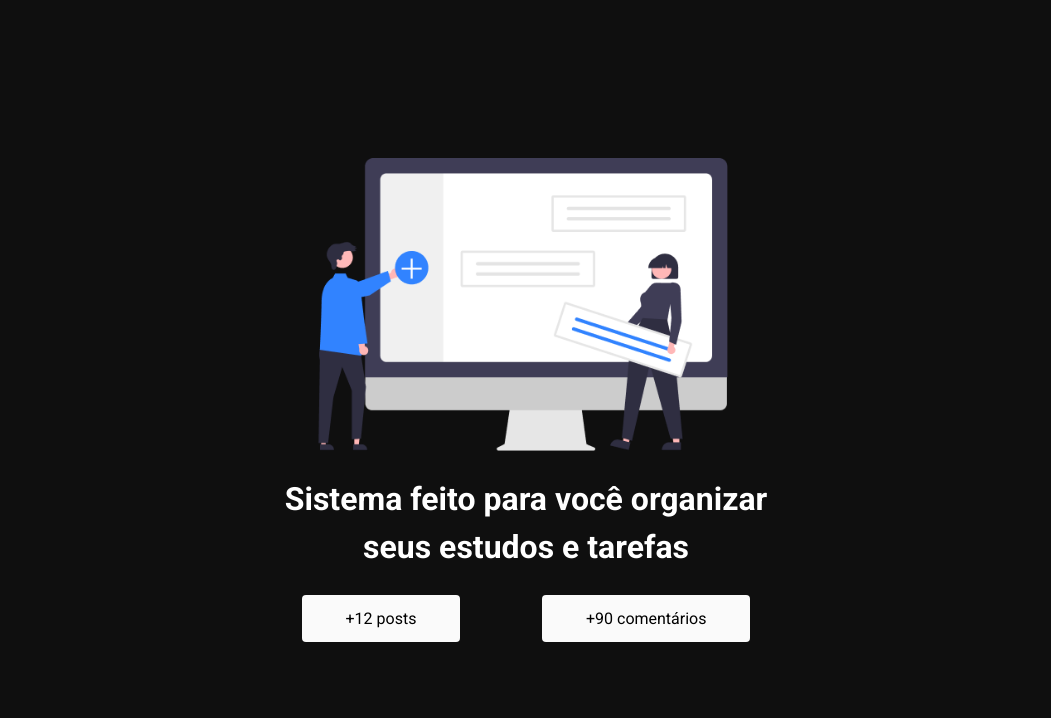
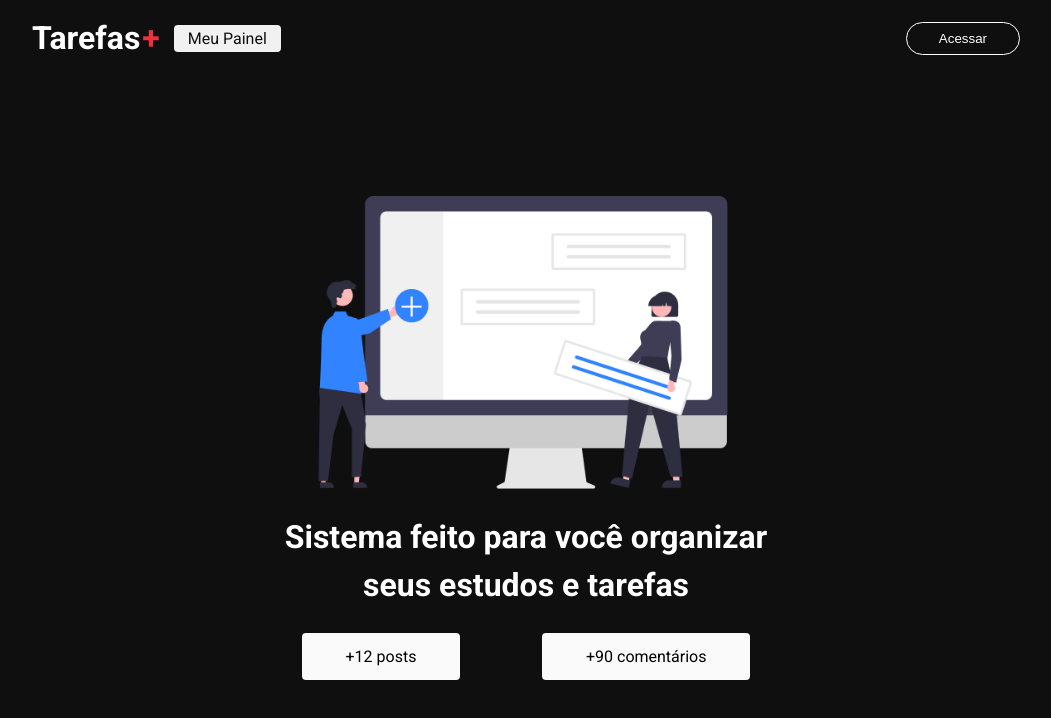
Before and after one commit to jjhonny/tasks-plus, a Next.js app: page / in a window 1280 px wide. Shown: the top 718 px of the page, without its empty margins (114-1165 px from the left). Built offline with nearby package versions, Linux system fonts and the light colour scheme.

Commit message:
feat: create header

```diff
--- /dev/null
+++ b/src/components/header/index.tsx
@@ -0,0 +1,22 @@
+import Link from "next/link";
+import styles from "./styles.module.css";
+
+export function Header() {
+  return (
+    <header className={styles.header}>
+      <section className={styles.content}>
+        <nav className={styles.nav}>
+          <Link href="/">
+            <h1 className={styles.logo}>
+              Tarefas<span>+</span>
+            </h1>
+          </Link>
+          <Link href="/dashboard" className={styles.link}>
+            <span>Meu Painel</span>
+          </Link>
+        </nav>
+        <button className={styles.loginButton}>Acessar</button>
+      </section>
+    </header>
+  );
+}
--- /dev/null
+++ b/src/components/header/styles.module.css
@@ -0,0 +1,60 @@
+.header {
+  width: 100%;
+  height: 76px;
+  background-color: #0f0f0f;
+  display: flex;
+  align-items: center;
+  justify-content: center;
+}
+
+.content {
+  padding: 0 18px;
+  width: 100%;
+  max-width: 1024px;
+  display: flex;
+  align-items: center;
+  justify-content: space-between;
+}
+
+.content a {
+  text-decoration: none;
+}
+
+.nav {
+  display: flex;
+  align-items: center;
+}
+
+.link {
+  background-color: #f1f1f1;
+  color: #0f0f0f;
+  padding: 4px 14px;
+  border-radius: 4px;
+  margin: 0 14px;
+}
+
+.logo {
+  color: white;
+  font-size: 32px;
+}
+
+.logo span {
+  color: #ea3140;
+  padding-left: 2px;
+}
+
+.loginButton {
+  background: transparent;
+  padding: 8px 32px;
+  border-radius: 24px;
+  color: white;
+  border: 1.5px solid white;
+  cursor: pointer;
+  transition: all 0.3s;
+}
+
+.loginButton:hover {
+  transform: scale(1.03);
+  background-color: white;
+  color: black;
+}
--- a/src/pages/_app.tsx
+++ b/src/pages/_app.tsx
@@ -1,6 +1,12 @@
+import { Header } from "@/components/header";
 import "@/styles/globals.css";
 import type { AppProps } from "next/app";
 
 export default function App({ Component, pageProps }: AppProps) {
-  return <Component {...pageProps} />;
+  return (
+    <>
+      <Header />
+      <Component {...pageProps} />
+    </>
+  );
 }
--- a/src/styles/Home.module.css
+++ b/src/styles/Home.module.css
@@ -1,7 +1,7 @@
 .container {
   background-color: #0f0f0f;
   width: 100%;
-  height: 100vh;
+  height: calc(100vh - 76px);
   display: flex;
   justify-content: center;
   align-items: center;
```
